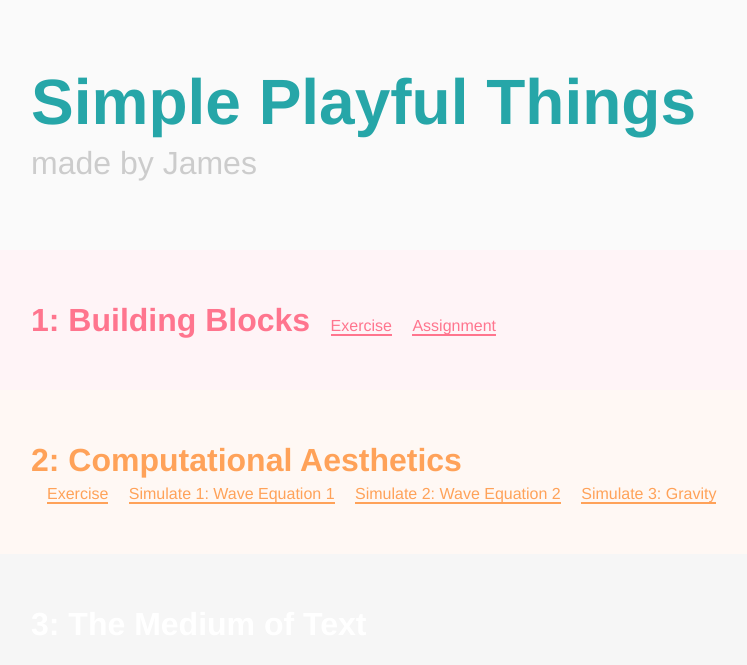
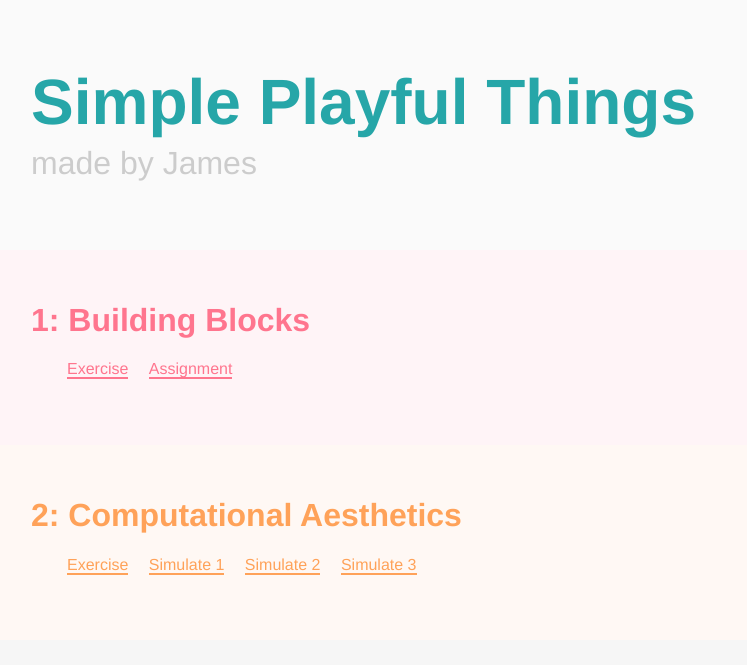
Before and after one commit to geekydatamonkey/exd-home, a website: page app/index.html in a window 1280 px wide. Shown: the top 665 px of the page, without its empty margins (161-908 px from the left). Drawn offline with nearby package versions, Linux system fonts and the light colour scheme; files that its build step writes are made by us from their sources.

Commit message:
style tweaks

```diff
--- a/app/index.html
+++ b/app/index.html
@@ -45,9 +45,9 @@
           <h2>2: Computational Aesthetics</h2>
           <ul>
             <li><a href="http://jjohnson136.studio.mcad.edu/exd-projects/exercise2">Exercise</a></li>
-            <li><a href="http://jjohnson136.studio.mcad.edu/exd-projects/assignment2.1">Simulate 1: Wave Equation 1</a></li>
-            <li><a href="http://jjohnson136.studio.mcad.edu/exd-projects/assignment2.2">Simulate 2: Wave Equation 2</a></li>
-            <li><a href="http://jjohnson136.studio.mcad.edu/exd-projects/assignment2.3">Simulate 3: Gravity</a></li>
+            <li><a href="http://jjohnson136.studio.mcad.edu/exd-projects/assignment2.1">Simulate 1</a></li>
+            <li><a href="http://jjohnson136.studio.mcad.edu/exd-projects/assignment2.2">Simulate 2</a></li>
+            <li><a href="http://jjohnson136.studio.mcad.edu/exd-projects/assignment2.3">Simulate 3</a></li>
           </ul>
         </div><!-- .container -->
       </article><!-- .post-thumb -->
--- a/app/styles/_post-thumb.scss
+++ b/app/styles/_post-thumb.scss
@@ -4,7 +4,7 @@
   color: $text-color;
   background-color: #f6f6f6;
 
-  h2, ul, li {
+  h2, li {
     margin: 0;
     padding: 0;
     display: inline-block;
@@ -13,10 +13,12 @@
     font-size: 2em;
   }
   ul {
+    margin-left: 2.25em;
+    padding: 0;
     list-style-type: none;
   }
   li {
-    margin-left: 1em;
+    margin-right: 1em;
   }
   a {
     color: $text-color;
```
